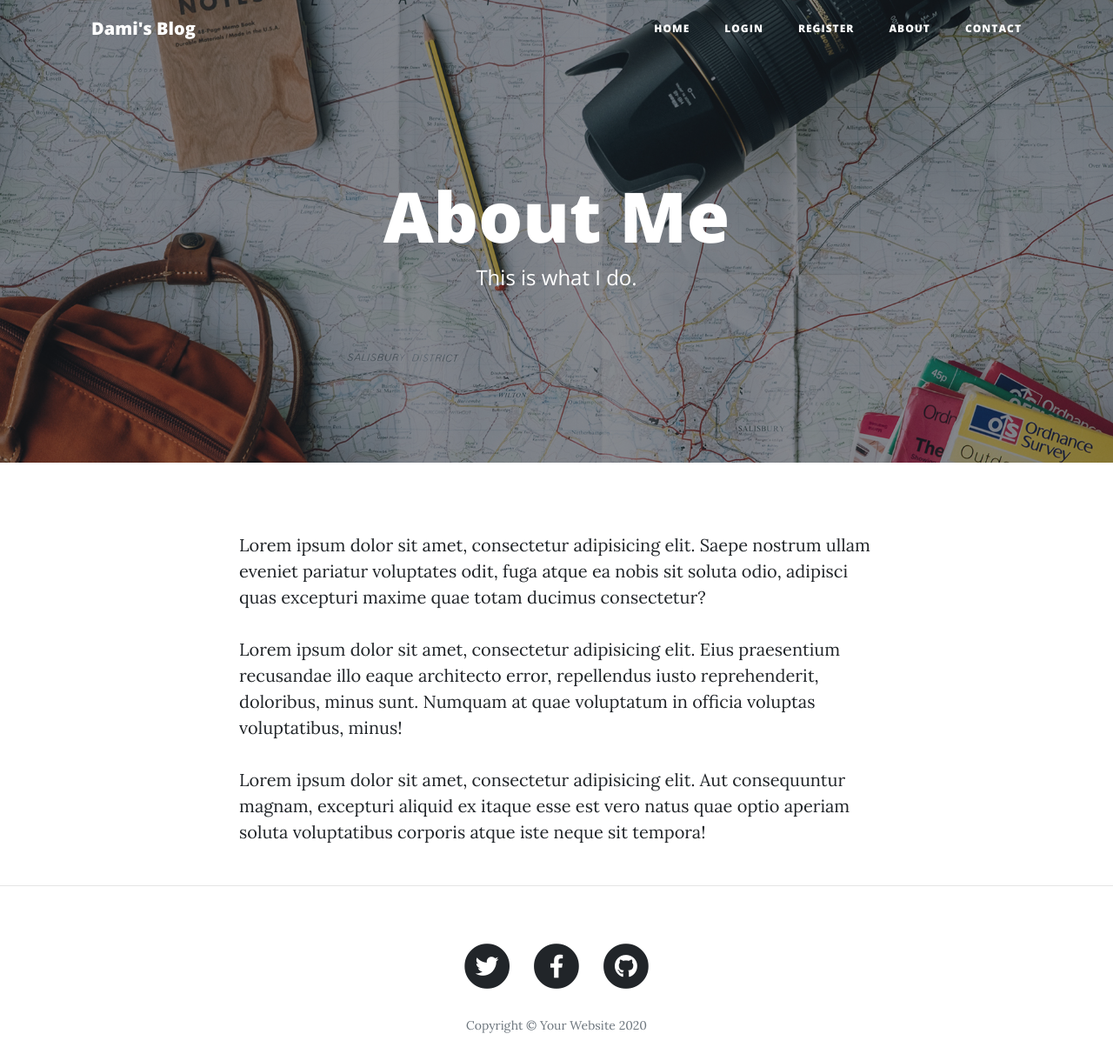
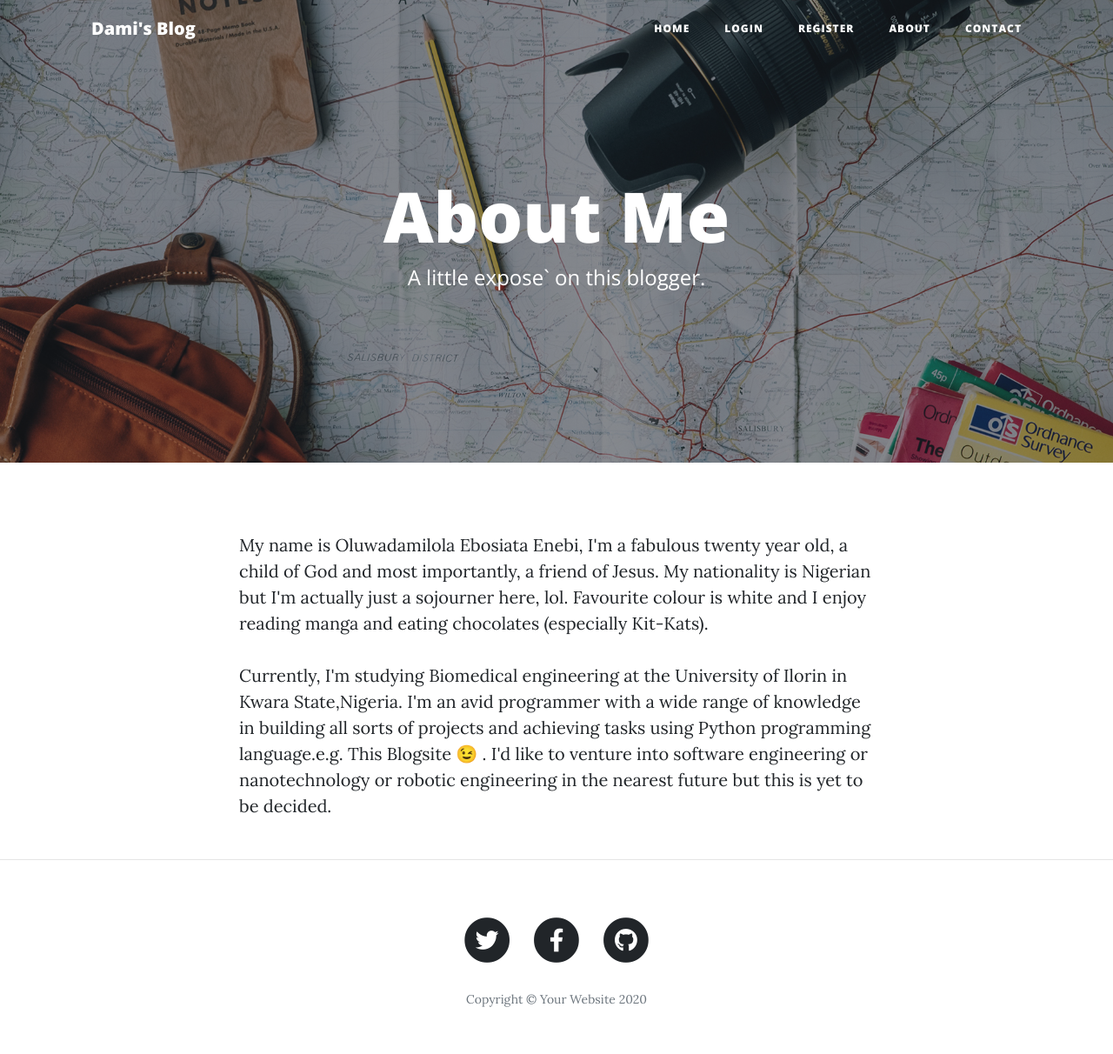
Before and after one commit to Oluwadamilola1Enebi/blog-website, a Flask app: page /about in a window 1280 px wide. Shown: the top 1212 px of the page at 87% size. After the commit the page ends 1158 px from the top, so only its background shows below. Run offline with Flask 2, Linux system fonts and the light colour scheme; some libraries are stand-ins or nearby versions.

Commit message:
About me Page

```diff
--- a/templates/about.html
+++ b/templates/about.html
@@ -8,7 +8,7 @@
         <div class="col-lg-8 col-md-10 mx-auto">
           <div class="page-heading">
             <h1>About Me</h1>
-            <span class="subheading">This is what I do.</span>
+            <span class="subheading">A little expose` on this blogger.</span>
           </div>
         </div>
       </div>
@@ -19,10 +19,13 @@
   <div class="container">
     <div class="row">
       <div class="col-lg-8 col-md-10 mx-auto">
-        <p>Lorem ipsum dolor sit amet, consectetur adipisicing elit. Saepe nostrum ullam eveniet pariatur voluptates odit, fuga atque ea nobis sit soluta odio, adipisci quas excepturi maxime quae totam ducimus consectetur?</p>
-        <p>Lorem ipsum dolor sit amet, consectetur adipisicing elit. Eius praesentium recusandae illo eaque architecto error, repellendus iusto reprehenderit, doloribus, minus sunt. Numquam at quae voluptatum in officia voluptas voluptatibus, minus!</p>
-        <p>Lorem ipsum dolor sit amet, consectetur adipisicing elit. Aut consequuntur magnam, excepturi aliquid ex itaque esse est vero natus quae optio aperiam soluta voluptatibus corporis atque iste neque sit tempora!</p>
-      </div>
+        <p>My name is Oluwadamilola Ebosiata Enebi, I'm a fabulous twenty year old, a child of God and most importantly, a friend of Jesus.
+        My nationality is Nigerian but I'm actually just a sojourner here, lol. Favourite colour is white and I enjoy reading manga and eating
+          chocolates (especially Kit-Kats).</p>
+        <p>Currently, I'm studying Biomedical engineering at the University of Ilorin in Kwara State,Nigeria. I'm an avid programmer with
+        a wide range of knowledge in building all sorts of projects and achieving tasks using Python programming language.e.g. This Blogsite
+        😉 . I'd like to venture into software engineering or nanotechnology or robotic engineering in the nearest future but this is yet to be decided.</p>
+        </div>
     </div>
   </div>
 
```
